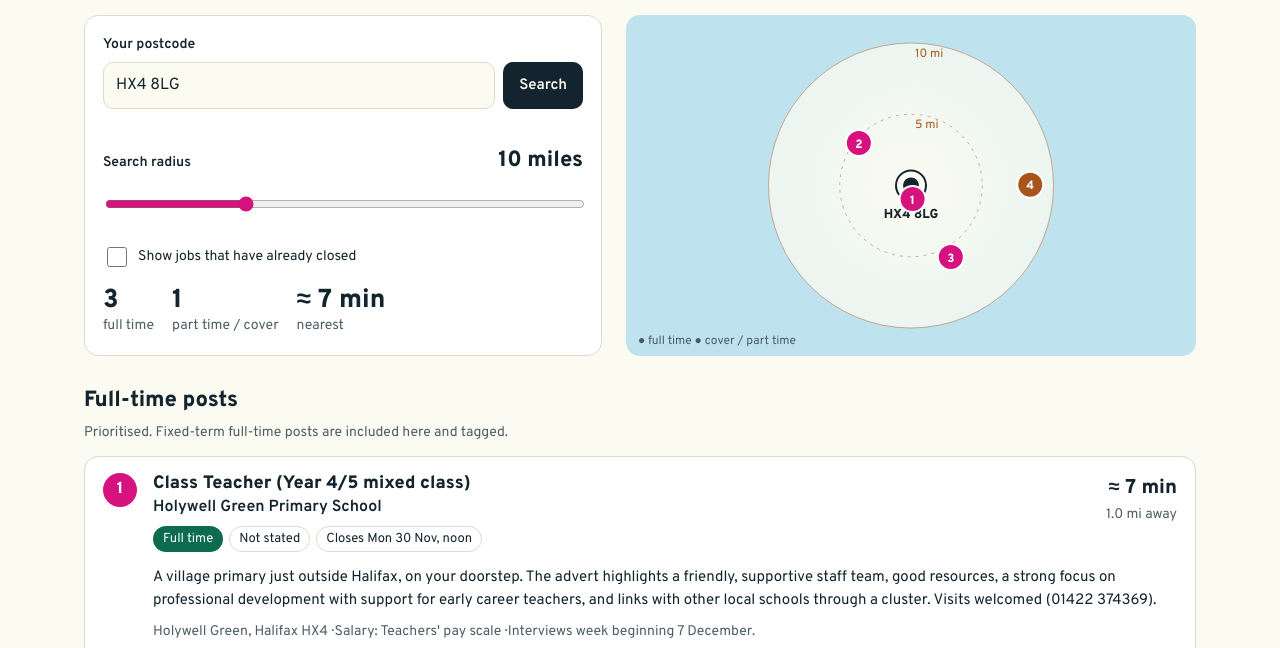
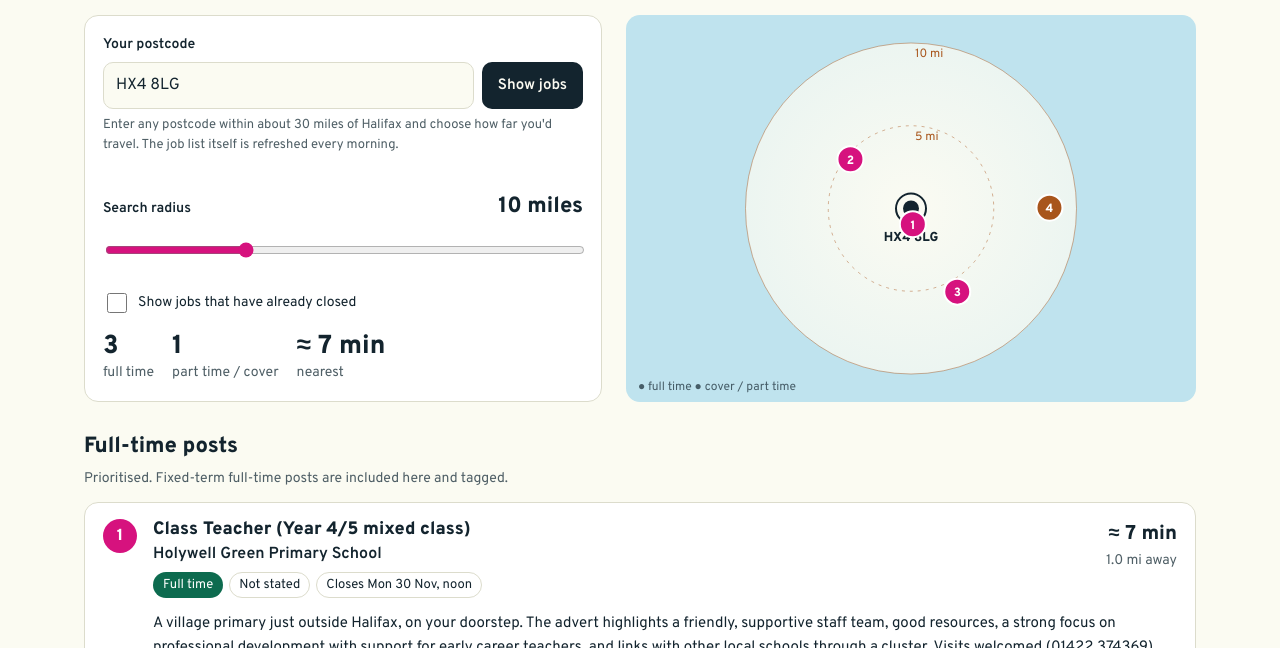
Before and after one commit to iand74/teacher-job-finder, a plain HTML site: page index.html in a window 1280 px wide. Shown: the part 152-800 px from the top of the page. Drawn offline with Linux system fonts and the light colour scheme.

Commit message:
Rename Search button to Show jobs and explain daily refresh
Co-Authored-By: Claude Opus 5.5 <noreply@anthropic.com>
Claude-Session: https://claude.ai/code/session_018DJkWdw9xHMAsGcTALByRo

```diff
--- a/index.html
+++ b/index.html
@@ -33,6 +33,7 @@ button:focus-visible,input:focus-visible,a:focus-visible{outline:3px solid var(-
 input[type=range]{width:100%;accent-color:var(--mag);min-height:44px}
 .rad{display:flex;justify-content:space-between;align-items:baseline}
 .rad b{font-size:22px;white-space:nowrap}
+.hint{font-size:13px;color:var(--mute);margin:6px 0 0}
 .msg{font-size:14px;color:var(--brown);min-height:1.4em;margin:6px 0 10px}
 .chk{display:flex;gap:8px;align-items:center;font-weight:400;font-size:14px;min-height:44px}
 .chk input{width:20px;height:20px;accent-color:var(--mag)}
@@ -78,7 +79,8 @@ footer{font-size:13px;color:var(--mute)}
   <div class="panel">
    <form id="f">
     <label for="pc">Your postcode</label>
-    <div class="row"><input id="pc" type="text" value="HX4 8LG" autocomplete="postal-code" spellcheck="false"><button type="submit">Search</button></div>
+    <div class="row"><input id="pc" type="text" value="HX4 8LG" autocomplete="postal-code" spellcheck="false"><button type="submit">Show jobs</button></div>
+    <p class="hint">Enter any postcode within about 30 miles of Halifax and choose how far you'd travel. The job list itself is refreshed every morning.</p>
     <div class="msg" id="msg" role="status"></div>
     <div class="rad"><label for="r">Search radius</label><b id="rv">10 miles</b></div>
     <input id="r" type="range" min="2" max="30" step="1" value="10">
@@ -228,7 +230,7 @@ async function loadJobs(){
   const d = await r.json();
   JOBS = Array.isArray(d.jobs)?d.jobs:[]; UPDATED = d.updated?new Date(d.updated):null;
   $("upd").textContent = UPDATED ? "Job list last updated "+UPDATED.toLocaleString("en-GB",{weekday:"short",day:"numeric",month:"short",hour:"2-digit",minute:"2-digit"}) : "";
- }catch(_){ $("upd").textContent = "Couldn't load the job list. Check your connection and tap Search again."; }
+ }catch(_){ $("upd").textContent = "Couldn't load the job list. Check your connection and tap Show jobs again."; }
  render();
 }
 loadJobs();
```
